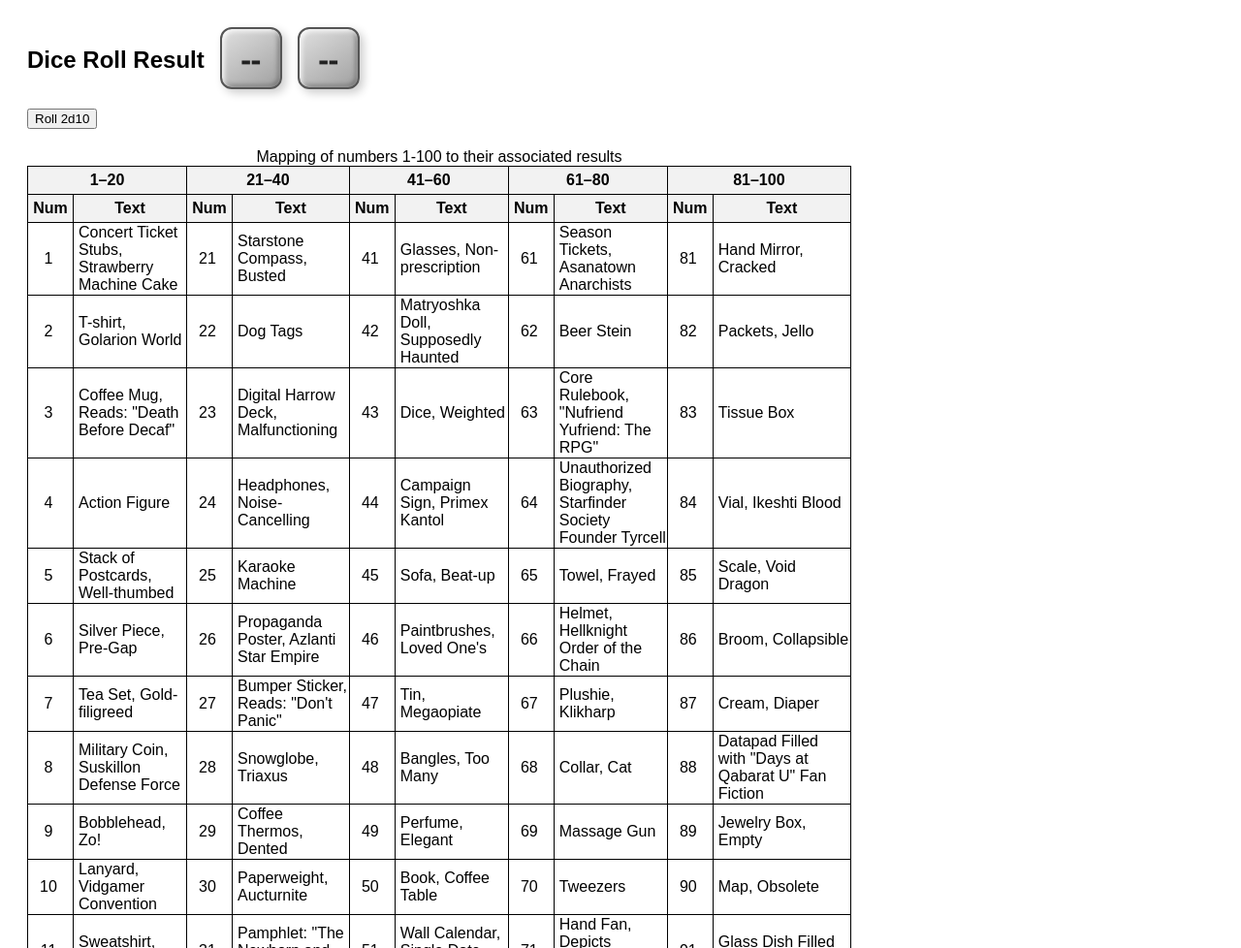
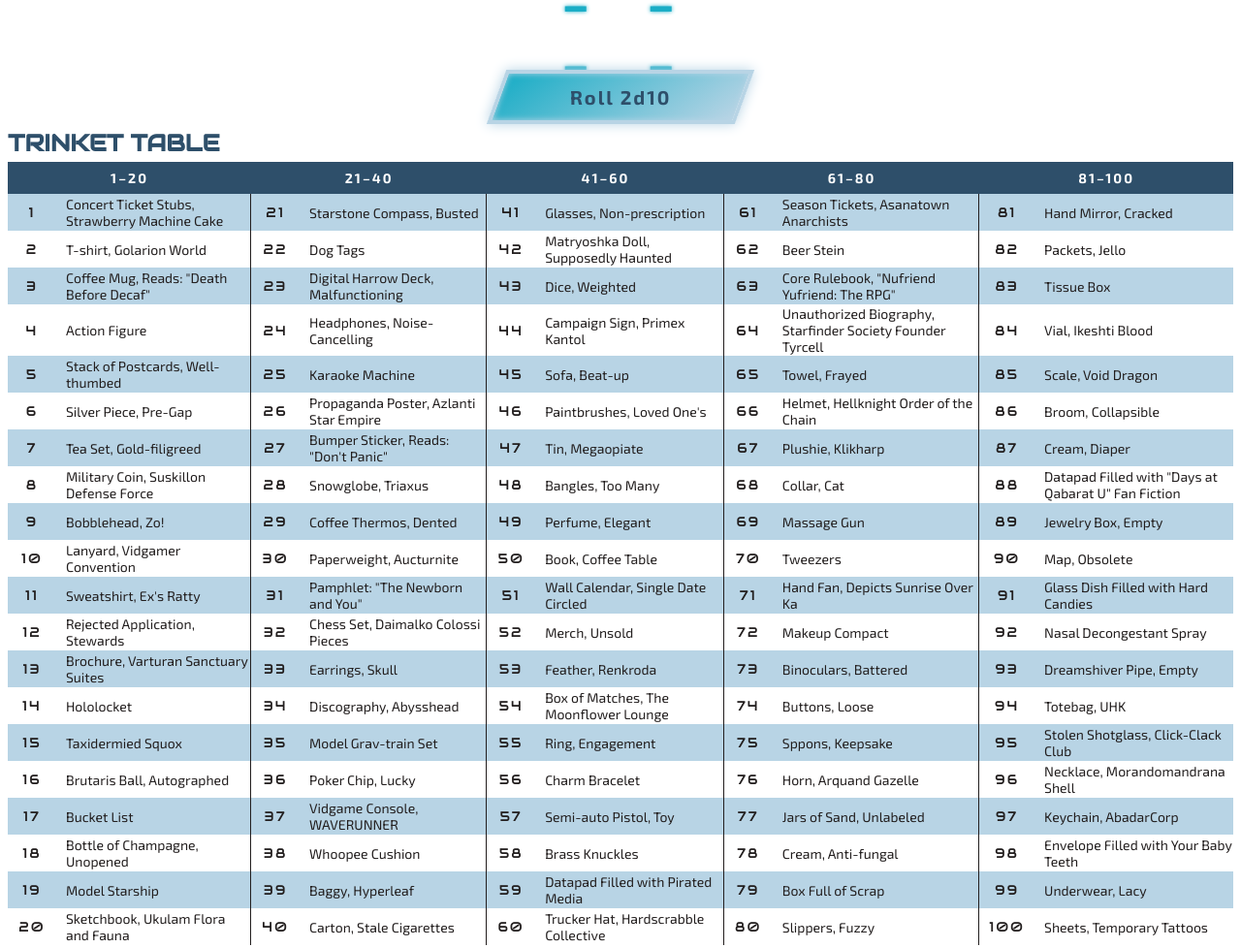
Before and after one commit to saracaudill/sf2-trinket-table, a plain HTML site: page index.html in a window 1280 px wide. Shown: the top 978 px of the page at 97% size. Drawn offline with Linux system fonts and the light colour scheme.

Commit message:
update html and css to approximate sf2 dress

```diff
--- a/index.html
+++ b/index.html
@@ -3,23 +3,33 @@
 <head>
   <meta charset="UTF-8" />
   <meta name="viewport" content="width=device-width, initial-scale=1" />
-  <title>2d10 Percentile Table</title>
-  <link rel="stylesheet" href="styles.css" />
+
+<link rel="preconnect" href="https://fonts.googleapis.com">
+<link rel="preconnect" href="https://fonts.gstatic.com" crossorigin>
+<link href="https://fonts.googleapis.com/css2?family=Audiowide&family=Exo+2:wght@400;700&display=swap" rel="stylesheet">
+
+  <link rel="stylesheet" href="style.css" />
+  <title>Starfinder 2e Trinket Table</title>
 </head>
 <body>
+
   <main>
     <section id="dice" aria-labelledby="dice-heading">
-      <h2 id="dice-heading">Dice Roll Result</h2>
+      <!-- <h2 id="dice-heading">Dice Roll Result</h2> -->
       <output class="dice-box" id="tensDie" aria-live="polite" aria-atomic="true">--</output>
       <output class="dice-box" id="onesDie" aria-live="polite" aria-atomic="true">--</output>
     </section>
 
-    <button id="rollButton" type="button">Roll 2d10</button>
+    <button id="rollButton" type="button"><span>Roll 2d10</span></button>
 
-    <table id="myTable" aria-describedby="table-desc">
-      <caption id="table-desc">
+      <h2>
+      Trinket Table
+    </h2>
+
+    <table id="trinket-table" aria-describedby="table-desc">
+      <!-- <caption id="table-desc">
         Mapping of numbers 1-100 to their associated results
-      </caption>
+      </caption> -->
       <thead>
         <tr>
           <th colspan="2" scope="colgroup">1–20</th>
@@ -27,18 +37,6 @@
           <th colspan="2" scope="colgroup">41–60</th>
           <th colspan="2" scope="colgroup">61–80</th>
           <th colspan="2" scope="colgroup">81–100</th>
-        </tr>
-        <tr>
-          <th scope="col">Num</th>
-          <th scope="col">Text</th>
-          <th scope="col">Num</th>
-          <th scope="col">Text</th>
-          <th scope="col">Num</th>
-          <th scope="col">Text</th>
-          <th scope="col">Num</th>
-          <th scope="col">Text</th>
-          <th scope="col">Num</th>
-          <th scope="col">Text</th>
         </tr>
       </thead>
       <tbody id="tableBody"></tbody>
--- /dev/null
+++ b/style.css
@@ -0,0 +1,193 @@
+:root {
+  --color-highlight: #fff700;
+  --color-header: #2e4f6a;
+  --color-alt-row: #b8d4e5;
+  --color-black: #221e1e;
+  --color-button: #1aadc6;
+  --color-button-border: #d7cde6;
+
+  --font-header: 'Audiowide', sans-serif;
+  --font-table: 'Exo 2', sans-serif;
+}
+
+*,
+*::before,
+*::after {
+  box-sizing: border-box;
+}
+
+body {
+  /* background-color: black; */
+  height: 100vh;
+  /* margin: 0; */
+  display: flex;
+  flex-direction: column;
+  align-items: center;
+}
+
+button {
+  display: block;
+  margin: 0 auto;
+  position: relative;
+  overflow: hidden;
+  color: var(--color-header);
+  font-weight: bolder;
+  font-family: var(--font-table);
+  /* text-transform: uppercase; */
+  letter-spacing: 2px;
+  padding: 0.75rem 1.5rem;
+  font-size: 1.25rem;
+  border: 0.25rem solid var(--color-alt-row);
+  background-color: var(--color-button);
+  width: 16rem;
+  cursor: pointer;
+  box-shadow: 0 0 12px var(--color-alt-row), inset 0 0 6px var(--color-alt-row);
+  transition: all 0.2s ease;
+  background: linear-gradient(135deg, var(--color-button) 0%, var(--color-alt-row) 100%);
+
+  /* turn rectangle into a rhombus */
+  transform: skew(-20deg);
+}
+
+/* counter-skew the text so it looks normal inside */
+button span {
+  display: inline-block;
+  transform: skew(20deg);
+}
+
+button:hover {
+  color: var(--color-header);
+  border: 0.25rem solid var(--color-button);
+  background-color: var(--color-alt-row);
+
+  transform: skew(-20deg) scale(1.05);
+  box-shadow: 0 0 16px var(--color-button), inset 0 0 8px var(--color-alt-row);
+}
+
+button:active {
+  transform: skew(-20deg) scale(0.95);
+  box-shadow: 0 0 6px var(--color-button) inset;
+  color: var(--color-black);
+  border: 0.25rem solid var(--color-header);
+  background: linear-gradient(135deg, var(--color-button) 0%, var(--color-alt-row) 100%);
+
+
+}
+
+button::after {
+  content: "";
+  position: absolute;
+  top: 0; left: -100%;
+  width: 100%; height: 100%;
+  background: linear-gradient(120deg, transparent, rgba(255,255,255,0.4), transparent);
+  transform: skew(20deg);
+  transition: 0.5s;
+}
+
+button:hover::after {
+  left: 100%;
+}
+
+#dice {
+  display: flex;
+  justify-content: center; /* centers horizontally */
+  gap: 2.5rem;               /* space between the dice */
+}
+
+.dice-box {
+  display: flex;           /* optional, for centering text inside */
+  justify-content: center;
+  align-items: center;
+  width: 2rem;             /* give them a fixed size */
+  height: 4rem;
+  font-size: 3rem;
+  font-family: var(--font-header);
+  letter-spacing: 0.1em;
+  color: var(--color-button);     /* your accent color */
+  margin: 0 0.5rem;               /* space between tens and ones */
+  text-shadow:
+    0 0 4px var(--color-button),
+    0 0 8px rgba(255, 255, 255, 0.4);
+  transition: color 0.2s ease;
+}
+
+/* pulse animation */
+@keyframes dicePulse {
+  0%   { transform: scale(1);   opacity: 1; }
+  50%  { transform: scale(1.2); opacity: 0.8; }
+  100% { transform: scale(1);   opacity: 1; }
+}
+
+/* class toggled on roll */
+.dice-box.roll {
+  animation: dicePulse 0.3s ease;
+}
+
+h2 {
+  font-family: var(--font-header);
+  text-transform: uppercase;
+  color: var(--color-header);
+  margin: 4px 0 4px 0;
+}
+
+table {
+  font-family: var(--font-table);
+  font-size: 14px;
+  width: 100%;
+  border-collapse: separate;
+  border-spacing: 0;
+  color: var(--color-black);
+
+  overflow: hidden; /* ensures rounded corners apply cleanly */
+}
+
+th {
+    font-family: var(--font-table);
+    color: white;
+    letter-spacing: 2px;
+    padding: 8px 0 8px 0;
+    background-color: var(--color-header);
+}
+
+td.number {
+    font-family: var(--font-header);
+    text-align: center;
+    padding: 10px;
+    white-space: nowrap;
+    width: 50px;
+    letter-spacing: 2px;
+}
+
+td.text {
+    min-width: 180px;
+    /* white-space: normal; */
+    word-break: break-word;
+    padding-left: 10px;
+    /* border-right: 1px solid rgba(0, 0, 0, 0.3); */
+}
+
+td.text:not(:last-child) {
+
+    border-right: 1px solid var(--color-black);
+}
+
+tbody tr:nth-child(odd) {
+  background-color: var(--color-alt-row);
+}
+
+tbody tr:nth-child(even) {
+  background-color: white;
+}
+
+/* td {
+    border-bottom: 1px solid rgba(0, 0, 0, 0.3);
+} */
+
+
+.highlight {
+  background-color: var(--color-highlight);
+  font-weight: bold;
+  /* color: var(--color-bg);
+  font-weight: bold; */
+  /* letter-spacing: .5px; */
+}
```
